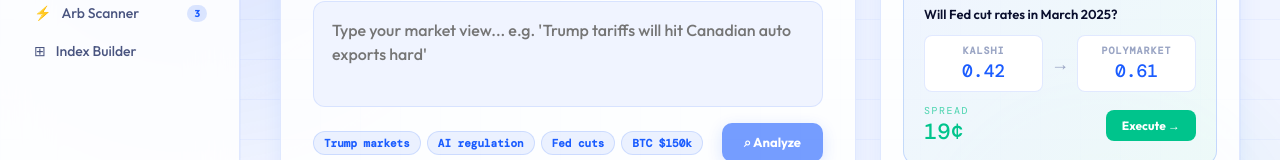
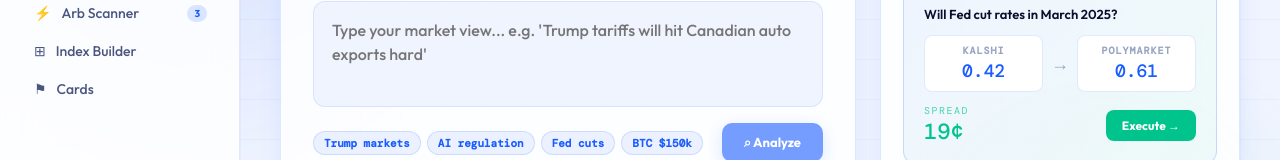
Before and after one commit to sxnnywu/slicefund, a React (Vite) app in the folder client/: page / in a window 1280 px wide. Both pictures are taken after typing "name@example.com", "Sample123" into the empty fields and a click on the button "Sign In →". Shown: the part 341-501 px from the top of the page. Built offline with nearby package versions, Linux system fonts and the light colour scheme.

Commit message:
Update Sidebar.jsx

```diff
--- a/client/src/components/Sidebar.jsx
+++ b/client/src/components/Sidebar.jsx
@@ -9,6 +9,7 @@ const NAV = [
 const TOOLS = [
   { id: "arb", label: "Arb Scanner", icon: "⚡", badge: "3" },
   { id: "index", label: "Index Builder", icon: "⊞" },
+  { id: "cards", label: "Cards", icon: "⚑" },
 ];
 
 export default function Sidebar({ activePanel, onNavigate }) {
```
